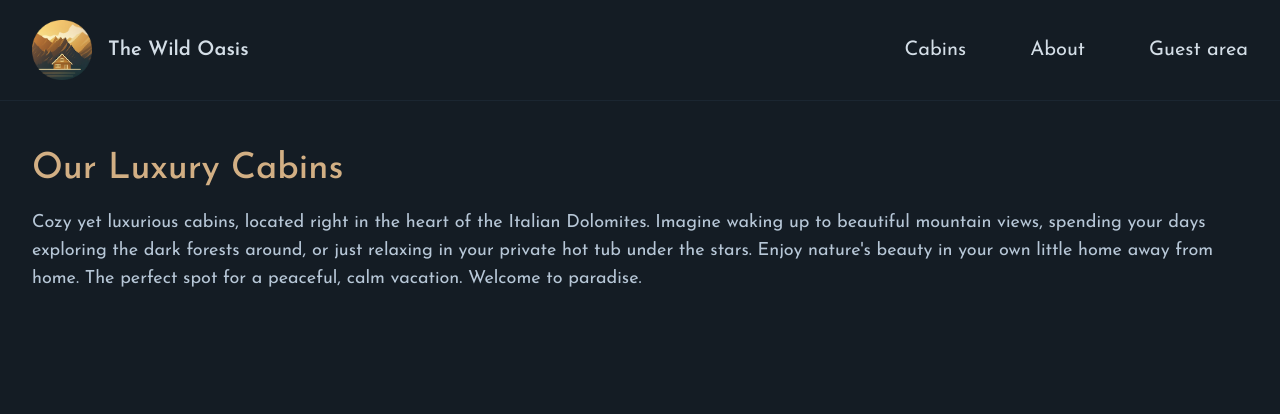
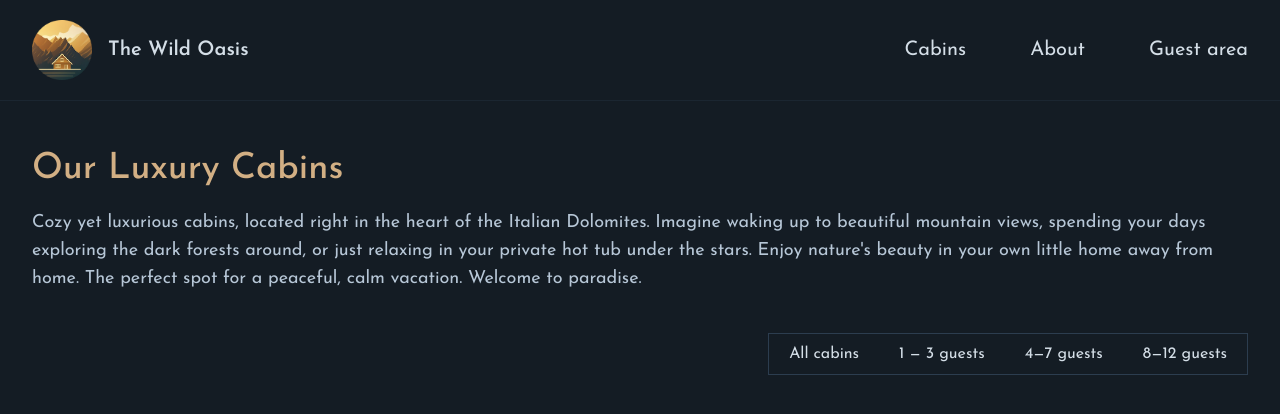
Before and after one commit to fatehbenchiheub/the-wild-oasis_customer_page, a Next.js app: page /cabins in a window 1280 px wide. Shown: the top 414 px of the page. Built offline with nearby package versions, Linux system fonts and the light colour scheme; no server answers; the database is empty.

Commit message:
feat: setup static cabins filter by guests num

```diff
--- a/app/cabins/page.tsx
+++ b/app/cabins/page.tsx
@@ -2,11 +2,18 @@ import type { Metadata } from 'next';
 import CabinList from '../components/CabinList';
 import { Suspense } from 'react';
 import Spinner from '../components/Spinner';
+import Filter from '../components/Filter';
 
 //export const revalidate = 0;
 
 export const metadata: Metadata = {
   title: 'Cabins',
+};
+
+type CabinsParams = {
+  searchParams: Promise<{
+    capacity: string;
+  }>;
 };
 
 // Define the shape of a cabin (later move to a shared types file, e.g. @/types/cabin.ts)
@@ -20,9 +27,10 @@ export const metadata: Metadata = {
   // image: string;
 } */
 
-export default function Page() {
-  // CHANGE: Annotate empty array so TypeScript knows its element type instead of `never[]`
-  //const cabins: Cabin[] = [];
+export default async function Page({ searchParams }: CabinsParams) {
+  const { capacity } = await searchParams;
+
+  const filter = capacity ?? 'all';
 
   return (
     <div>
@@ -34,8 +42,11 @@ export default function Page() {
         own little home away from home. The perfect spot for a peaceful, calm vacation. Welcome to
         paradise.
       </p>
+      <div className="flex justify-end mb-8">
+        <Filter />
+      </div>
       <Suspense fallback={<Spinner />}>
-        <CabinList />
+        <CabinList filter={filter} />
       </Suspense>
     </div>
   );
--- a/app/components/CabinList.tsx
+++ b/app/components/CabinList.tsx
@@ -1,14 +1,26 @@
 import CabinCard from '@/app/components/CabinCard';
 import { getCabins } from '../lib/data-service';
 
-async function CabinList() {
+type CabinListFilter = {
+  filter: string;
+};
+
+async function CabinList({ filter }: CabinListFilter) {
   const cabins = await getCabins();
 
   if (!cabins.length) return null;
 
+  let displayedCabins;
+  if (filter === 'all') displayedCabins = cabins;
+  if (filter === 'small') displayedCabins = cabins.filter((cabin) => cabin.maxCapacity <= 3);
+  if (filter === 'medium')
+    displayedCabins = cabins.filter((cabin) => cabin.maxCapacity >= 4 && cabin.maxCapacity <= 7);
+
+  if (filter === 'large') displayedCabins = cabins.filter((cabin) => cabin.maxCapacity <= 8);
+
   return (
     <div className="grid sm:grid-cols-1 md:grid-cols-2 gap-8 lg:gap-12 xl:gap-14">
-      {cabins.map((cabin) => (
+      {displayedCabins!.map((cabin) => (
         <CabinCard cabin={cabin} key={cabin.id} />
       ))}
     </div>
--- /dev/null
+++ b/app/components/Filter.tsx
@@ -0,0 +1,14 @@
+'use client';
+
+function Filter() {
+  return (
+    <div className="border border-primary-800 flex">
+      <button className="px-5 py-2 hover:bg-primary-700">All cabins</button>
+      <button className="px-5 py-2 hover:bg-primary-700">1 &mdash; 3 guests</button>
+      <button className="px-5 py-2 hover:bg-primary-700">4&mdash;7 guests</button>
+      <button className="px-5 py-2 hover:bg-primary-700">8&mdash;12 guests</button>
+    </div>
+  );
+}
+
+export default Filter;
```
